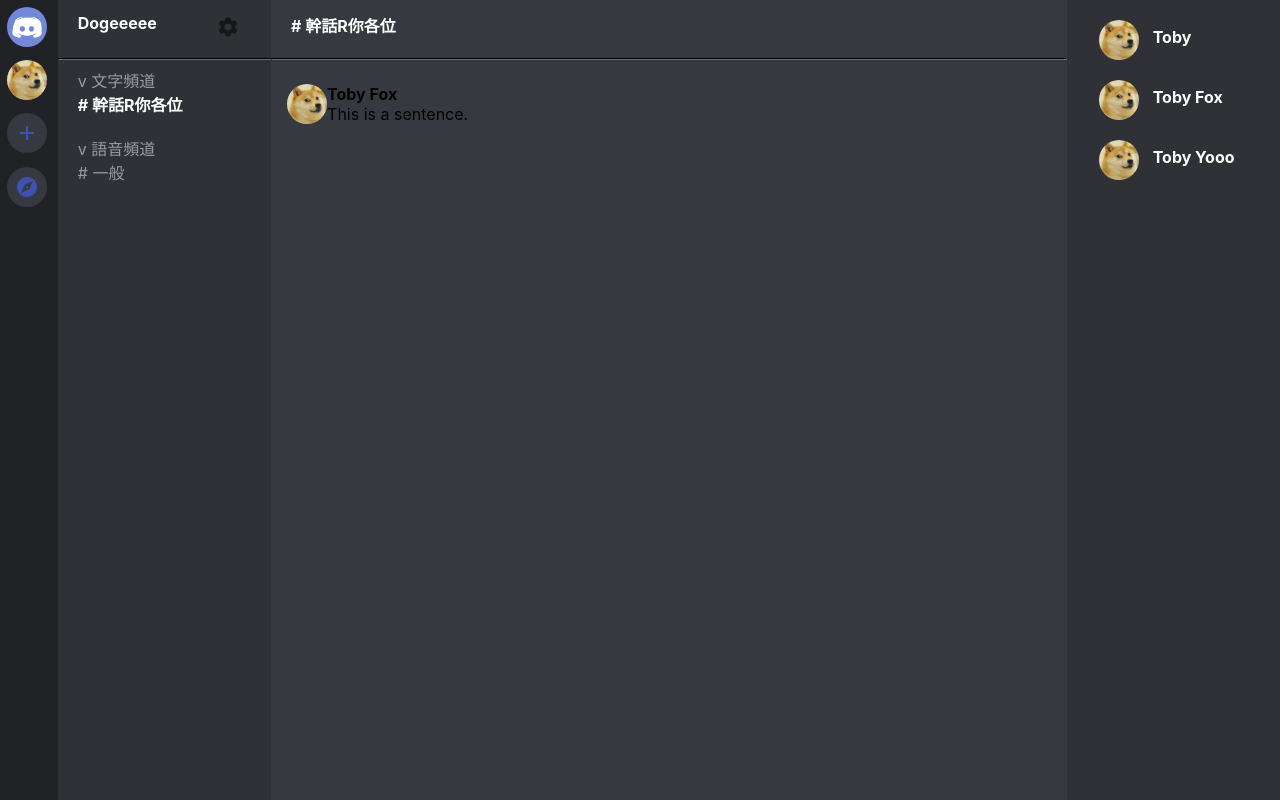
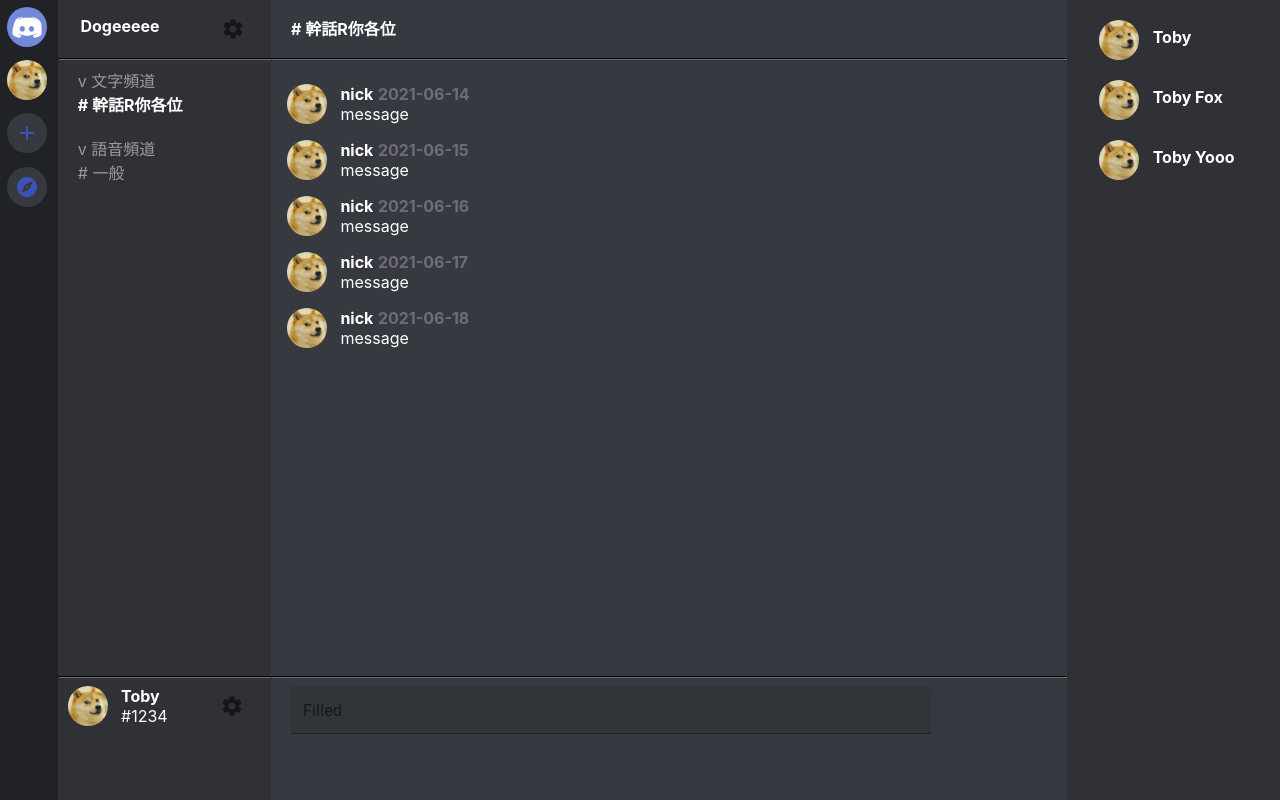
Before and after one commit to fdsf53451001/final-project-webprograming, a React (Create React App) app in the folder front_react/: page / in a window 1280 px wide. Built offline with nearby package versions, Linux system fonts and the light colour scheme.

Commit message:
work 06/19

```diff
--- a/front_react/src/js/controller/Controller.js
+++ b/front_react/src/js/controller/Controller.js
@@ -2,6 +2,7 @@
 import React from 'react';
 import LoginPage from '../view/LoginPage';
 import ServerChat from '../view/ServerChat';
+import SettingPage from '../view/SettingPage';
 
 class Controller extends React.Component{
     constructor(props){
@@ -14,6 +15,7 @@
         return(
             // <LoginPage/>
             <ServerChat/>
+            // <SettingPage/>
         );
     }
 }
--- /dev/null
+++ b/front_react/src/js/view/PersonStatus.js
@@ -0,0 +1,77 @@
+import React from 'react';
+import { withStyles } from '@material-ui/core/styles';
+import Avatar from '@material-ui/core/Avatar';
+
+import SettingsIcon from '@material-ui/icons/Settings';
+import IconButton from '@material-ui/core/IconButton';
+
+import Doge from '../../img/doge.png';
+
+
+var GRAY_1 = '#202225';
+var GRAY_2 = '#2F3136';
+var GRAY_3 = '#36393F';
+var WHITE_1 = '#6F6D74';
+
+const useStyles = (theme) => ({
+    chatItemName:{
+        color:'white',
+    },
+    chatItemText:{
+        color:'white',
+    },
+    chatItemTime:{
+        color:WHITE_1,
+    },
+    chatItemTextPart:{
+        margin:'0 10pt',
+    },
+    personStatusBox:{
+        display:'flex',
+        margin:'7px 10px',
+    },
+});
+
+class PersonStatus extends React.Component{
+    // initialize
+    constructor(props){
+        super(props);
+        // this.state = {date:new Date()};
+    }
+    // mount component(render to DOM), only once
+    componentDidMount(){}
+    // unmount component, only once
+    componentWillUnmount(){}
+
+    render(){
+      const classes = this.props.classes;
+      return(
+          <div className='personStatus'>
+            <div className={classes.personStatusBox}>
+                <Avatar className={classes.serverMemberIcon}
+                            alt="Doge"
+                            src={Doge}
+                />
+                <div className={classes.chatItemTextPart}>
+                    <typography className={classes.chatItemName}
+                                component="h3"
+                                variant="h3"
+                    > <strong>Toby</strong>
+                    </typography>
+                    <br/>
+                    <typography className={classes.chatItemText}
+                                component="h5"
+                                variant="h5"
+                    >#1234
+                    </typography>
+                </div>
+                <IconButton style={{margin:'5pt 0pt 0pt 20pt',height:'20pt'}}>
+                    <SettingsIcon color="action" />
+                </IconButton>
+            </div>
+          </div>
+      );
+    }
+}
+
+export default withStyles(useStyles)(PersonStatus)
--- a/front_react/src/js/view/Server/ServerChannel.js
+++ b/front_react/src/js/view/Server/ServerChannel.js
@@ -7,8 +7,8 @@
 var GRAY_WORD = '#999B9F';
 
 const useStyles = (theme) => ({
-    serverChannelItem:{
-
+    serverChannel:{
+        height:'75vh',
     },
 });
 
@@ -26,7 +26,7 @@
     render(){
       const classes = this.props.classes;
       return(
-        <div className='serverChannel'>
+        <div className={classes.serverChannel}>
             <div className='serverChannelItem'>
                 <typography variant="caption" display="block" gutterBottom
                     style={{color: GRAY_WORD,position:'relative',margin:'15pt 15pt'}}
--- a/front_react/src/js/view/Server/ServerPage.js
+++ b/front_react/src/js/view/Server/ServerPage.js
@@ -6,6 +6,7 @@
 import ServerMemberPage from './ServerMemberPage';
 import ServerChannel from './ServerChannel';
 import ServerTalkArea from './ServerTalkArea';
+import PersonStatus from '../PersonStatus';
 
 import Doge from '../../../img/doge.png';
 import Avatar from '@material-ui/core/Avatar';
@@ -24,8 +25,6 @@
   serverHR:{
     'border-color':GRAY_1,
     height:'0pt',
-    // position:'absolute',
-    // margin:'50px 0',
   },
   serverInfo:{
     'background-color': GRAY_2,
@@ -57,27 +56,29 @@
                     <typography
                     component="h4"
                     variant="h4"
-                    style={{color:'white',margin:'10pt 15pt'}}
+                    style={{color:'white',margin:'12pt 17pt'}}
                     > <strong>Dogeeeee</strong>
                     </typography>
-                    <IconButton style={{margin:'10pt 0pt 0pt 20pt',height:'20pt'}}>
+                    <IconButton style={{margin:'12pt 0pt 0pt 20pt',height:'20pt'}}>
                         <SettingsIcon color="action" />
                     </IconButton>
                 </div>
                 <hr className={classes.serverHR} style={{'width':'160pt'}}/>
                 <ServerChannel/>
+                <hr className={classes.serverHR} style={{'width':'160pt'}}/>
+                <PersonStatus/>
             </div>
             <div class={classes.serverTalk}>
               <div className='serverChannelName' style={{height:'50px',display:'flex'}}>
                   <typography
                   component="h4"
                   variant="h4"
-                  style={{color:'white',margin:'10pt 15pt'}}
+                  style={{color:'white',margin:'12pt 15pt'}}
                   > <strong># 幹話R你各位</strong>
                   </typography>
               </div>
               <hr className={classes.serverHR} style={{'width':'62vw'}}/>
-              <ServerTalkArea/>
+              <ServerTalkArea getMessage={this.props.getMessage}/>
             </div>
             <ServerMemberPage/>
           </div>
--- a/front_react/src/js/view/Server/ServerTalkArea.js
+++ b/front_react/src/js/view/Server/ServerTalkArea.js
@@ -5,10 +5,12 @@
 import Avatar from '@material-ui/core/Avatar';
 import List from '@material-ui/core/List';
 import ListItem from '@material-ui/core/ListItem';
+import TextField from '@material-ui/core/TextField';
 
 var GRAY_1 = '#202225';
 var GRAY_2 = '#2F3136';
 var GRAY_3 = '#36393F';
+var WHITE_1 = '#6F6D74';
 
 const useStyles = (theme) => ({
   serverTalk:{
@@ -19,6 +21,31 @@
   },
   generalTalkText:{
 
+  },
+  chatItemName:{
+    color:'white',
+  },
+  chatItemText:{
+    color:'white',
+  },
+  chatItemTime:{
+    color:WHITE_1,
+  },
+  chatItemTextPart:{
+    margin:'0 10pt',
+  },
+  serverHR:{
+    'border-color':GRAY_1,
+    height:'0pt',
+    // position:'absolute',
+    // margin:'50px 0',
+  },
+  textField:{
+    width:'50vw',
+    margin:'0 20px',
+  },
+  multilineColor:{
+    color:'white',
   },
 });
 
@@ -36,27 +63,32 @@
     talkItemProvider(){
       const classes = this.props.classes;
       let MsgArray = [];
-      for(let i=0;i<10;i++){
+      for(let i=0;i<this.props.getMessage()[0]['rooms'][0]['chat'].length;i++){
         MsgArray.push((
           <ListItem className={classes.chatItem}>
             <Avatar className={classes.serverMemberIcon}
                         alt="Doge"
                         src={Doge}
             />
-            <div className='chatItemText'>
-                <typography className={classes.serverMemberName}
+            <div className={classes.chatItemTextPart}>
+                <typography className={classes.chatItemName}
                             component="h3"
                             variant="h3"
-                > <strong>Toby Fox</strong>
+                > <strong>{this.props.getMessage()[0]['rooms'][0]['chat'][i]['nick']}</strong>
+                </typography>
+                <typography className={classes.chatItemTime}
+                            component="title1"
+                            variant="title1"
+                > <strong>{this.props.getMessage()[0]['rooms'][0]['chat'][i]['time']}</strong>
                 </typography>
                 <br/>
-                <typography className={classes.serverMemberName}
+                <typography className={classes.chatItemText}
                             component="h5"
                             variant="h5"
-                > This is a sentence.
+                >{this.props.getMessage()[0]['rooms'][0]['chat'][i]['message']}
                 </typography>
             </div>
-          </ListItem>
+            </ListItem>
         ));
       }
 
@@ -66,32 +98,24 @@
     render(){
       const classes = this.props.classes;
       return(
-        <div className='serverTalkArea'>
-        <List className='serverTalkList'>
-            <ListItem className={classes.chatItem}>
-            <Avatar className={classes.serverMemberIcon}
-                        alt="Doge"
-                        src={Doge}
+        <div className='serverTalk'>
+          <div className='serverTalkArea' style={{height:'75vh'}}>
+            <List className='serverTalkList'>
+                {this.talkItemProvider()}
+            </List>
+          </div>
+          <hr className={classes.serverHR} style={{'width':'62vw'}}/>
+          <div className='serverTalkInputArea'>
+            <TextField className={classes.textField}
+                       label="Filled"
+                       variant="filled"
+                       size='small'
+                       InputProps={{
+                         className: classes.multilineColor
+                       }}
             />
-            <div className='chatItemText'>
-                <typography className={classes.serverMemberName}
-                            component="h3"
-                            variant="h3"
-                > <strong>Toby Fox</strong>
-                </typography>
-                <br/>
-                <typography className={classes.serverMemberName}
-                            component="h5"
-                            variant="h5"
-                > This is a sentence.
-                </typography>
-            </div>
-            </ListItem>
-            {/* {this.talkItemProvider()} */}
-        </List>
-
+          </div>
         </div>
-
       );
     }
 }
--- a/front_react/src/js/view/ServerChat.js
+++ b/front_react/src/js/view/ServerChat.js
@@ -2,7 +2,7 @@
 import { withStyles } from '@material-ui/core/styles';
 
 import ServerPage from './Server/ServerPage';
-import ServerListPage from './Server/ServerListPage';
+import ServerListPage from './ServerListPage';
 
 var GRAY_1 = '#202225';
 var GRAY_2 = '#2F3136';
@@ -23,10 +23,24 @@
         super(props);
         this.state={
           channel:[],
-          member:[],
-          message:[],
+          member:[{rank:'lvl1',member:[{userid:1,avater:'avater',nick:'nick',state:'state',online:true}]}],
+          message:[{
+            group:'文字頻道',rooms:[{
+              room:'幹話R你各位',type:'text',chat:[
+                {time:'2021-06-14',userid:1,nick:'nick',message:'message'},
+                {time:'2021-06-15',userid:1,nick:'nick',message:'message'},
+                {time:'2021-06-16',userid:1,nick:'nick',message:'message'},
+                {time:'2021-06-17',userid:1,nick:'nick',message:'message'},
+                {time:'2021-06-18',userid:1,nick:'nick',message:'message'},
+              ]
+            }
+            ]
+          }
+          ]
         }
-        // this.state = {date:new Date()};
+        this.getChannel = this.getChannel.bind(this);
+        this.getMember = this.getMember.bind(this);
+        this.getMessage = this.getMessage.bind(this);
     }
     // mount component(render to DOM), only once
     componentDidMount(){}
@@ -41,6 +55,10 @@
       return this.state.member;
     }
 
+    getMessage(){
+      return this.state.message;
+    }
+
     render(){
       const classes = this.props.classes;
       return(
@@ -48,7 +66,7 @@
 
           <ServerListPage/>
 
-          <ServerPage/>
+          <ServerPage getMessage={this.getMessage}/>
 
         </div>
       );
--- a/front_react/src/js/view/Server/ServerListPage.js
+++ b/front_react/src/js/view/ServerListPage.js
@@ -2,8 +2,8 @@
 import { withStyles } from '@material-ui/core/styles';
 import Avatar from '@material-ui/core/Avatar';
 
-import DiscordIcon from '../../../img/discord.png';
-import Doge from '../../../img/doge.png';
+import DiscordIcon from '../../img/discord.png';
+import Doge from '../../img/doge.png';
 import AddIcon from '@material-ui/icons/Add';
 import ExploreIcon from '@material-ui/icons/Explore';
 import IconButton from '@material-ui/core/IconButton';
--- /dev/null
+++ b/front_react/src/js/view/Setting/AccountSetting.js
@@ -0,0 +1,29 @@
+import React from 'react';
+import { withStyles } from '@material-ui/core/styles';
+
+const useStyles = (theme) => ({
+
+});
+
+class AccountSetting extends React.Component{
+    // initialize
+    constructor(props){
+        super(props);
+        // this.state = {date:new Date()};
+    }
+    // mount component(render to DOM), only once
+    componentDidMount(){}
+    // unmount component, only once
+    componentWillUnmount(){}
+
+    render(){
+      const classes = this.props.classes;
+      return(
+          <div className='accountSetting'>
+            <h1>123</h1>
+          </div>
+      );
+    }
+}
+
+export default withStyles(useStyles)(AccountSetting);
--- /dev/null
+++ b/front_react/src/js/view/Setting/DonatePage.js
@@ -0,0 +1,29 @@
+import React from 'react';
+import { withStyles } from '@material-ui/core/styles';
+
+const useStyles = (theme) => ({
+
+});
+
+class DonatePage extends React.Component{
+    // initialize
+    constructor(props){
+        super(props);
+        // this.state = {date:new Date()};
+    }
+    // mount component(render to DOM), only once
+    componentDidMount(){}
+    // unmount component, only once
+    componentWillUnmount(){}
+
+    render(){
+      const classes = this.props.classes;
+      return(
+          <div className='donatePage'>
+
+          </div>
+      );
+    }
+}
+
+export default withStyles(useStyles)(DonatePage);
--- /dev/null
+++ b/front_react/src/js/view/SettingPage.js
@@ -0,0 +1,112 @@
+import React from 'react';
+import { withStyles } from '@material-ui/core/styles';
+
+import List from '@material-ui/core/List';
+import ListItem from '@material-ui/core/ListItem';
+import ListItemText from '@material-ui/core/ListItemText';
+import IconButton from '@material-ui/core/IconButton';
+import Avatar from '@material-ui/core/Avatar';
+import HighlightOffIcon from '@material-ui/icons/HighlightOff';
+
+import DonatePage from './Setting/DonatePage';
+import AccountSetting from './Setting/AccountSetting';
+
+var GRAY_1 = '#202225';
+var GRAY_2 = '#2F3136';
+var GRAY_3 = '#36393F';
+
+var WHITE_2 = '#323D42';
+
+const useStyles = (theme) => ({
+  settingPage:{
+    display:'flex',
+  },
+  settingOutside:{
+
+  },
+  settingLeft:{
+    'background-color': GRAY_2,
+    height:'100vh',
+    width:'27vw',
+  },
+  settingRight:{
+    'background-color': GRAY_3,
+    height:'100vh',
+    width:'73vw',
+    display:'flex',
+  },
+  settingLeftBox:{
+    margin:'10vh 10vw',
+    width:'15vw',
+  },
+  settingRightBox:{
+    margin:'10vh',
+    width:'40vw',
+  },
+  colorWhite:{
+    color:'white',
+  },
+  settingListItem:{
+    height:'30px',
+  },
+  serverHR:{
+    'border-color':WHITE_2,
+    height:'0pt',
+  },
+  settingExit:{
+    margin:'10vh',
+  }
+});
+
+class SettingPage extends React.Component{
+    // initialize
+    constructor(props){
+        super(props);
+        // this.state = {date:new Date()};
+    }
+    // mount component(render to DOM), only once
+    componentDidMount(){}
+    // unmount component, only once
+    componentWillUnmount(){}
+
+    render(){
+      const classes = this.props.classes;
+      return(
+        <div className={classes.settingPage}>
+            <div className={classes.settingLeft}>
+              <div className={classes.settingLeftBox}>
+                <List component="nav">
+                  <ListItem button className={classes.settingListItem}>
+                    <ListItemText className={classes.colorWhite}>我的帳號</ListItemText>
+                  </ListItem>
+                  <ListItem button className={classes.settingListItem}>
+                    <ListItemText className={classes.colorWhite}>隱私&安全</ListItemText>
+                  </ListItem>
+                  <ListItem button className={classes.settingListItem}>
+                    <ListItemText className={classes.colorWhite}>已授權的應用程式</ListItemText>
+                  </ListItem>
+                  <ListItem button className={classes.settingListItem}>
+                    <ListItemText className={classes.colorWhite}>連接</ListItemText>
+                  </ListItem>
+                  <hr className={classes.serverHR}/>
+                </List>
+              </div>
+            </div>
+            <div className={classes.settingRight}>
+              <div className={classes.settingRightBox}>
+                {/* setting_page or donate_page */}
+                <AccountSetting/>
+                {/* <DonatePage/> */}
+              </div>
+              <div className={classes.settingExit}>
+                <IconButton className={classes.serverIcon}>
+                  <HighlightOffIcon style={{color:'white'}} fontSize="large"/>
+                </IconButton>
+              </div>
+            </div>
+        </div>
+      );
+    }
+}
+
+export default withStyles(useStyles)(SettingPage)
```
Also changed, not shown: 1 other file (tests, documents, lock files or other folders).
